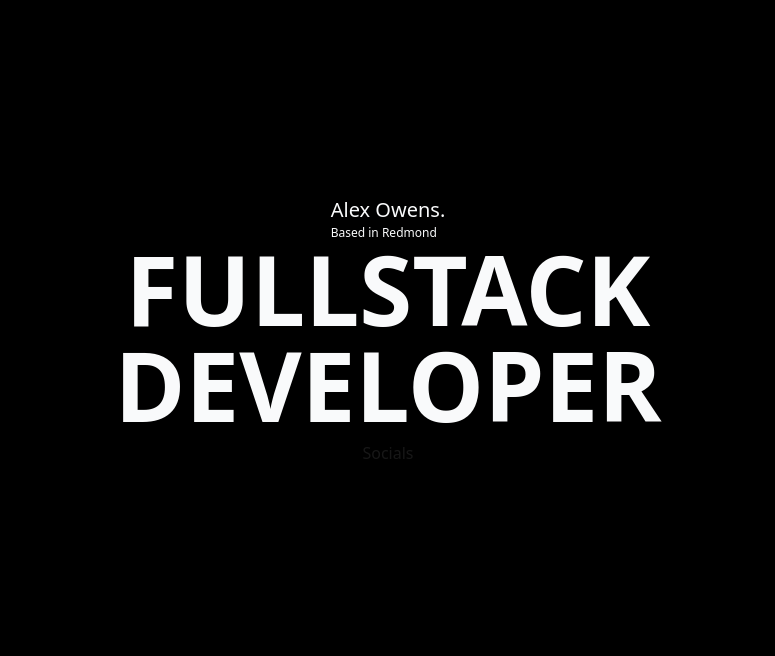
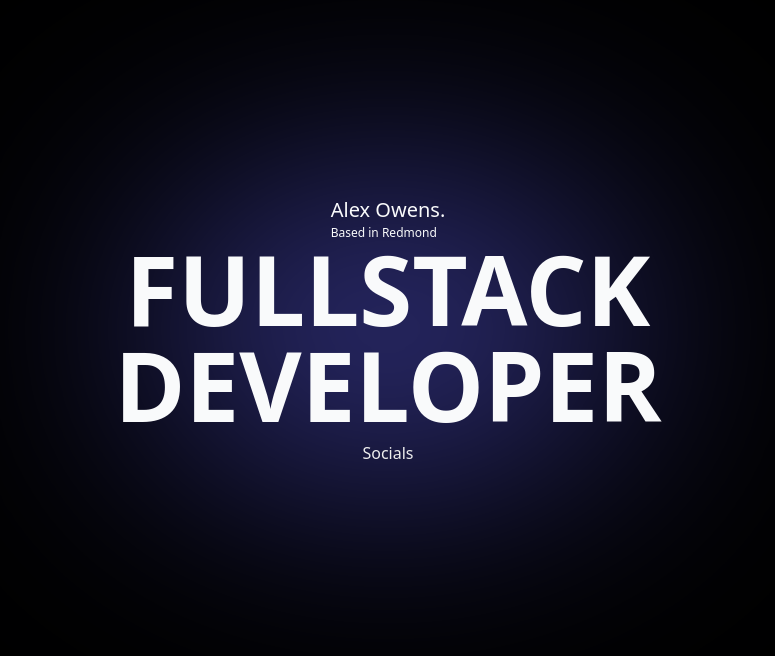
Before and after one commit to caowens/folio, a Next.js app: page / in a window 1280 px wide. Shown: the top 656 px of the page, without its empty margins (252-1027 px from the left). Built offline with nearby package versions, Linux system fonts and the light colour scheme.

Commit message:
Add background blur

```diff
--- a/src/app/globals.css
+++ b/src/app/globals.css
@@ -1,27 +1,8 @@
 @import "tailwindcss";
 
-:root {
-  --background: #ffffff;
-  --foreground: #171717;
-}
-
-@theme inline {
-  --color-background: var(--background);
-  --color-foreground: var(--foreground);
-  --font-sans: var(--font-geist-sans);
-  --font-mono: var(--font-geist-mono);
-}
-
-@media (prefers-color-scheme: dark) {
-  :root {
-    --background: #0a0a0a;
-    --foreground: #ededed;
-  }
-}
-
 body {
-  background: var(--background);
-  color: var(--foreground);
+  background: #0a0a0a;
+  color: #ededed;
 }
 
 hero-font {
@@ -31,3 +12,16 @@ hero-font {
 text-accent {
   line-height: 96px;
 }
+
+.blurred-eclipse {
+  position: absolute;
+  top: 50%; /* Adjust as needed */
+  left: 50%; /* Adjust as needed */
+  transform: translate(-50%, -50%); /* Center the eclipse */
+  width: 500px; /* Adjust size */
+  height: 300px; /* Adjust size for eclipse shape */
+  border-radius: 50%; /* Makes it an ellipse */
+  background-color: rgba(100, 100, 255, 0.5); /* Example color with transparency */
+  filter: blur(125px); /* Adjust blur intensity */
+  /* z-index: -1; /* Place it behind other content */
+}
--- a/src/app/page.tsx
+++ b/src/app/page.tsx
@@ -1,6 +1,7 @@
 export default function Home() {
   return (
-    <>
+    <div className="relative">
+      <div className="blurred-eclipse"></div>
       <div
         className="py-48 px-4 md:px-0 z-50 animate-fade-up animate-once animate-duration-1000 animate-delay-300"
         style={{ transform: "translate(0px, 0px)", transition: "transform 0.5s ease-out" }}
@@ -33,6 +34,6 @@ export default function Home() {
           </div>
         </main>
       </div>
-    </>
+    </div>
   );
 }
```
